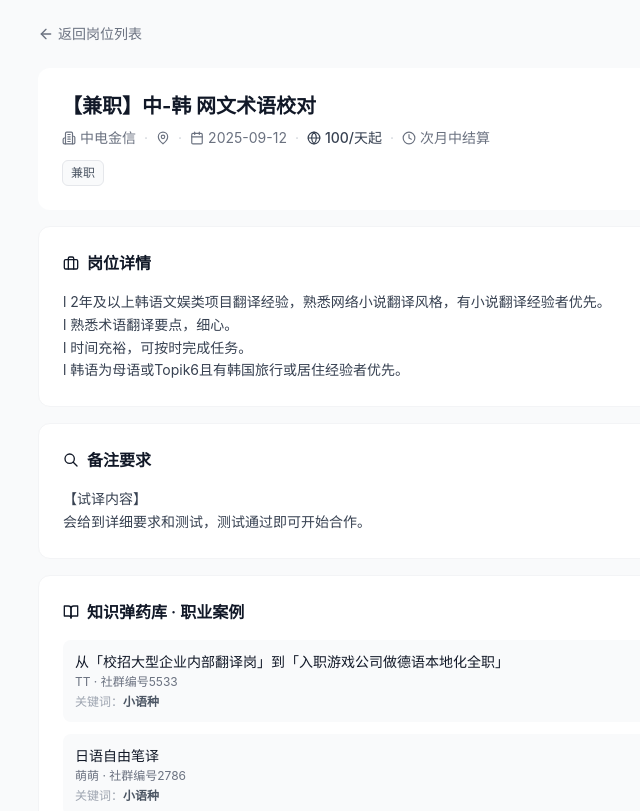
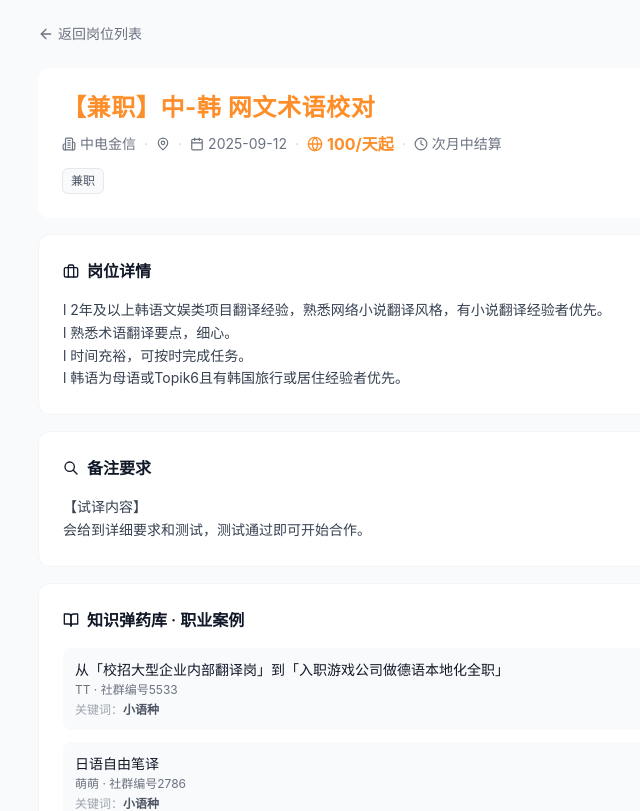
Before and after one commit to quanquan-code/remote-q-web, a React (Vite) app: page /job/rec01U5wdy in a window 1280 px wide. Shown: the top 811 px of the page, without its empty margins (234-874 px from the left). Built offline with nearby package versions, Linux system fonts and the light colour scheme.

Commit message:
ui: make job title and salary more prominent with brand orange
- Job title: text-2xl, bold, brand orange (#fd8e2a), tracking-wide
- Salary: text-base, bold, brand orange, larger icon (w-4 h-4)
- Makes the most important info (title + pay) stand out immediately

```diff
--- a/src/pages/JobDetail.jsx
+++ b/src/pages/JobDetail.jsx
@@ -541,7 +541,7 @@ const JobDetail = () => {
         <div className="bg-white rounded-xl p-6 mb-4">
           <div className="flex items-start justify-between gap-4">
             <div className="flex-1">
-              <h1 className="text-xl font-bold text-gray-900">{job.title}</h1>
+              <h1 className="text-2xl font-bold text-[#fd8e2a] tracking-wide">{job.title}</h1>
               <div className="flex items-center gap-2 mt-2 text-sm text-gray-500 flex-wrap">
                 <span className="flex items-center gap-1">
                   <Building2 className="w-3.5 h-3.5" />
@@ -560,8 +560,8 @@ const JobDetail = () => {
                 {job.salaryRange && (
                   <>
                     <span className="text-gray-300">·</span>
-                    <span className="flex items-center gap-1 text-gray-700 font-medium">
-                      <Globe className="w-3.5 h-3.5" />
+                    <span className="flex items-center gap-1 text-[#fd8e2a] font-bold text-base">
+                      <Globe className="w-4 h-4" />
                       {job.salaryRange}
                     </span>
                   </>
```
